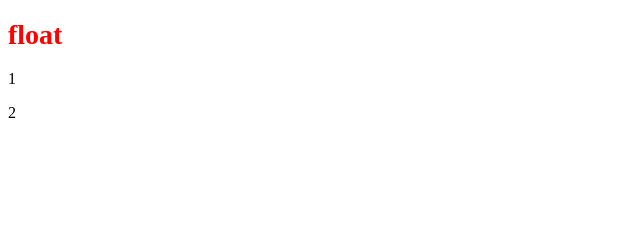
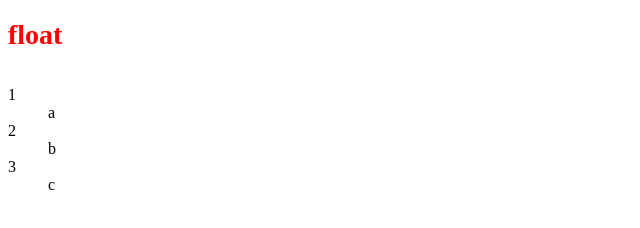
Before and after one commit to waday1/2016web1-6, a plain HTML site: page index.html in a window 1280 px wide. Shown: the full height of the page, 0-640 px from the left. Drawn offline with Linux system fonts and the light colour scheme.

Commit message:
Update index.html

```diff
--- a/index.html
+++ b/index.html
@@ -8,7 +8,10 @@
   </head>
   <body>
     <h1>float</h1>
-      <p>1</p>
-      <p>2</p>
+     <dl class="kadai1">
+       <dt>1</dt><dd>a</dd>
+        <dt>2</dt><dd>b</dd>
+         <dt>3</dt><dd>c</dd>
+         </dl>
   </body>
 </html>
```
